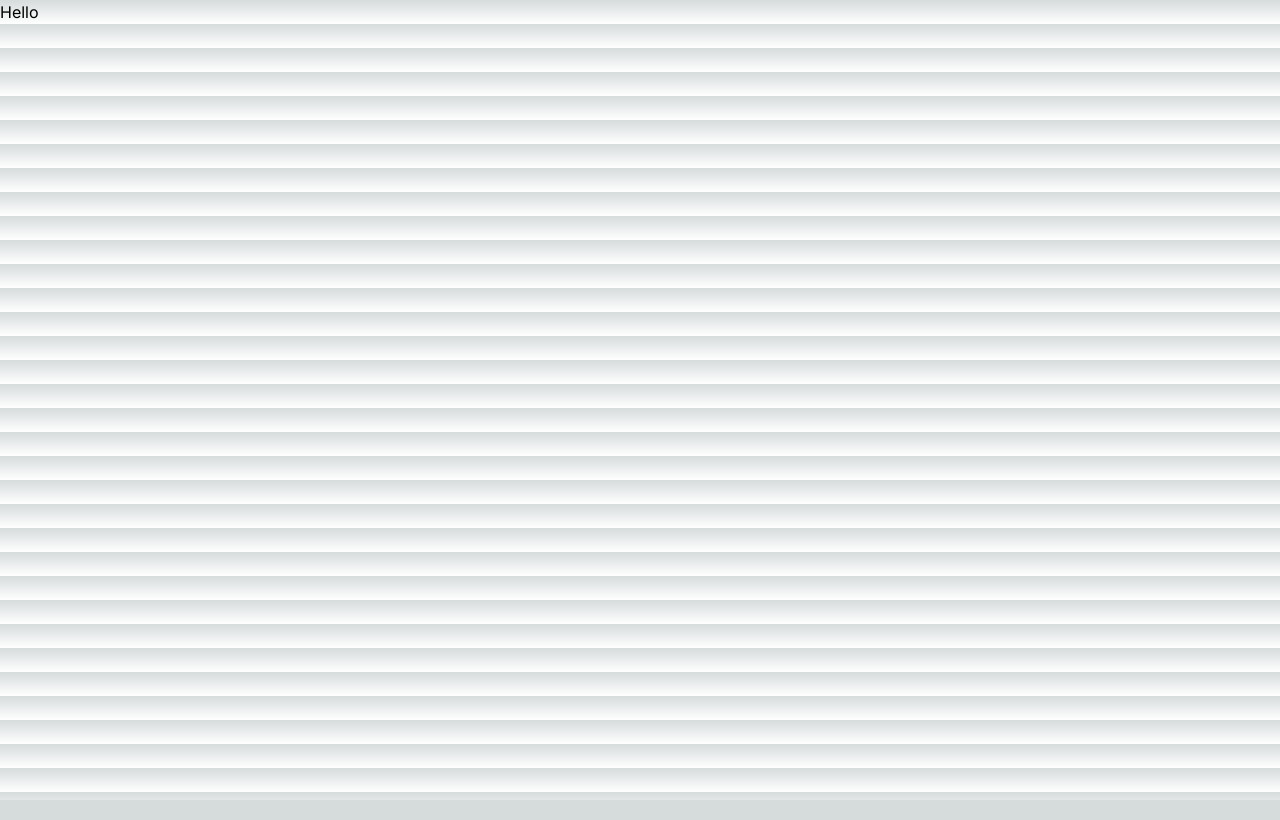
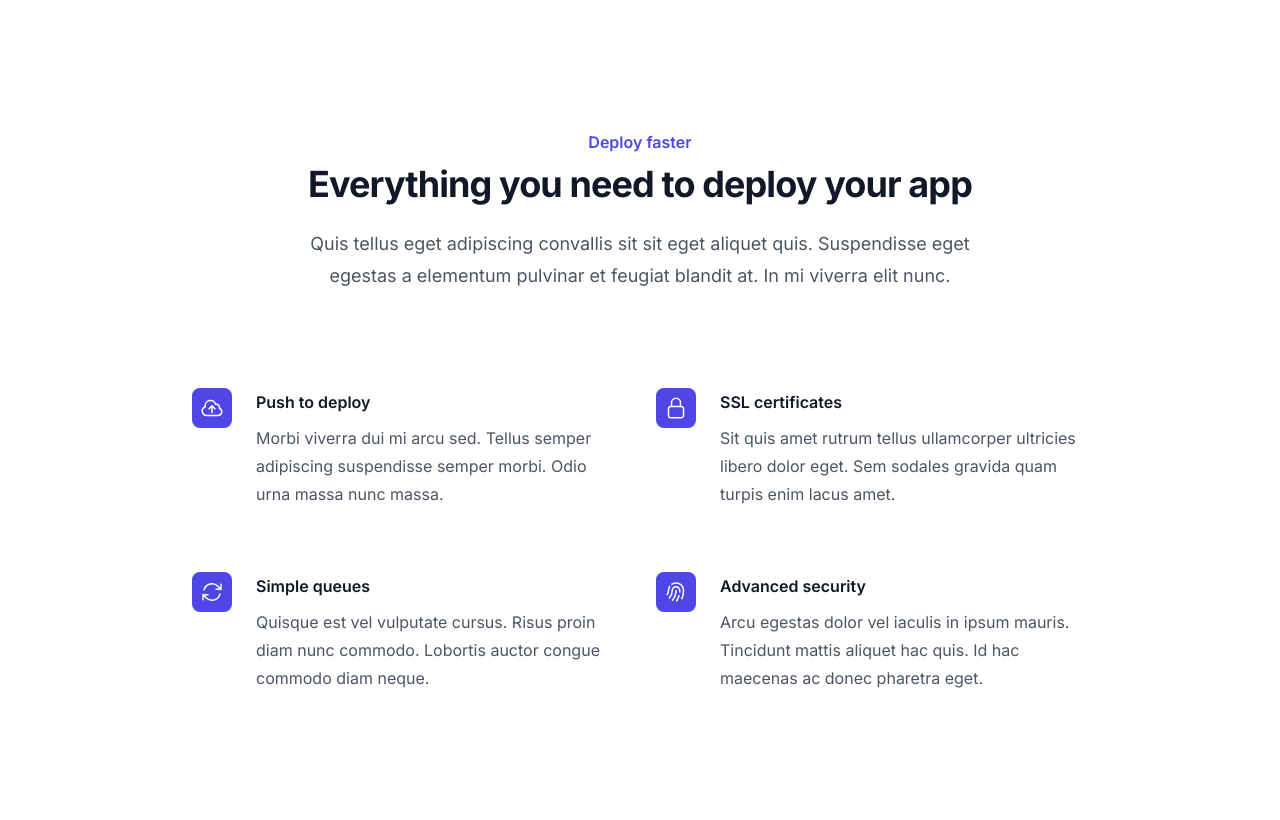
Before and after one commit to rccjoel/Portfolio, a Next.js app: page /contact in a window 1280 px wide. Built offline with nearby package versions, Linux system fonts and the light colour scheme.

Commit message:
Mobile testing

```diff
--- a/app/contact/page.tsx
+++ b/app/contact/page.tsx
@@ -1,5 +1,62 @@
+import { ArrowPathIcon, CloudArrowUpIcon, FingerPrintIcon, LockClosedIcon } from '@heroicons/react/24/outline'
+
+const features = [
+  {
+    name: 'Push to deploy',
+    description:
+      'Morbi viverra dui mi arcu sed. Tellus semper adipiscing suspendisse semper morbi. Odio urna massa nunc massa.',
+    icon: CloudArrowUpIcon,
+  },
+  {
+    name: 'SSL certificates',
+    description:
+      'Sit quis amet rutrum tellus ullamcorper ultricies libero dolor eget. Sem sodales gravida quam turpis enim lacus amet.',
+    icon: LockClosedIcon,
+  },
+  {
+    name: 'Simple queues',
+    description:
+      'Quisque est vel vulputate cursus. Risus proin diam nunc commodo. Lobortis auctor congue commodo diam neque.',
+    icon: ArrowPathIcon,
+  },
+  {
+    name: 'Advanced security',
+    description:
+      'Arcu egestas dolor vel iaculis in ipsum mauris. Tincidunt mattis aliquet hac quis. Id hac maecenas ac donec pharetra eget.',
+    icon: FingerPrintIcon,
+  },
+]
+
 export default function Contact() {
-    return(
-        "Hello"
-    )
+  return (
+    <div className="bg-white py-24 sm:py-32">
+      <div className="mx-auto max-w-7xl px-6 lg:px-8">
+        <div className="mx-auto max-w-2xl lg:text-center">
+          <h2 className="text-base font-semibold leading-7 text-indigo-600">Deploy faster</h2>
+          <p className="mt-2 text-3xl font-bold tracking-tight text-gray-900 sm:text-4xl">
+            Everything you need to deploy your app
+          </p>
+          <p className="mt-6 text-lg leading-8 text-gray-600">
+            Quis tellus eget adipiscing convallis sit sit eget aliquet quis. Suspendisse eget egestas a elementum
+            pulvinar et feugiat blandit at. In mi viverra elit nunc.
+          </p>
+        </div>
+        <div className="mx-auto mt-16 max-w-2xl sm:mt-20 lg:mt-24 lg:max-w-4xl">
+          <dl className="grid max-w-xl grid-cols-1 gap-x-8 gap-y-10 lg:max-w-none lg:grid-cols-2 lg:gap-y-16">
+            {features.map((feature) => (
+              <div key={feature.name} className="relative pl-16">
+                <dt className="text-base font-semibold leading-7 text-gray-900">
+                  <div className="absolute left-0 top-0 flex h-10 w-10 items-center justify-center rounded-lg bg-indigo-600">
+                    <feature.icon className="h-6 w-6 text-white" aria-hidden="true" />
+                  </div>
+                  {feature.name}
+                </dt>
+                <dd className="mt-2 text-base leading-7 text-gray-600">{feature.description}</dd>
+              </div>
+            ))}
+          </dl>
+        </div>
+      </div>
+    </div>
+  )
 }
--- a/app/ui/languages.tsx
+++ b/app/ui/languages.tsx
@@ -2,7 +2,7 @@
 
 export default function Languages() {
     return (
-      <div className="bg-white py-24 sm:py-32">
+      <div className="bg-white py-6 sm:py-8">
         <div className="mx-auto max-w-7xl px-6 lg:px-8">
           <h2 className="text-center text-lg font-semibold leading-8 text-gray-900">
             Unlocking efficiency with modern languages
--- a/app/ui/projects.tsx
+++ b/app/ui/projects.tsx
@@ -11,6 +11,17 @@
             'Deploy in a timely manner'
         ],
         link: "https://el-mercadito-phi.vercel.app/"
+    },
+    {
+        title: "ATI General Contracting",
+        description: "ATI General Contracting is a construction company. It is a family-owned business with a passion for turning visions into realities.",
+        challenges: [
+            'Display services section',
+            'Optimize SEO to reach more clients',
+            'Family friendly quote section',
+            'Showcase previous work'
+        ],
+        link: "#"
     }
 ]
 
```
